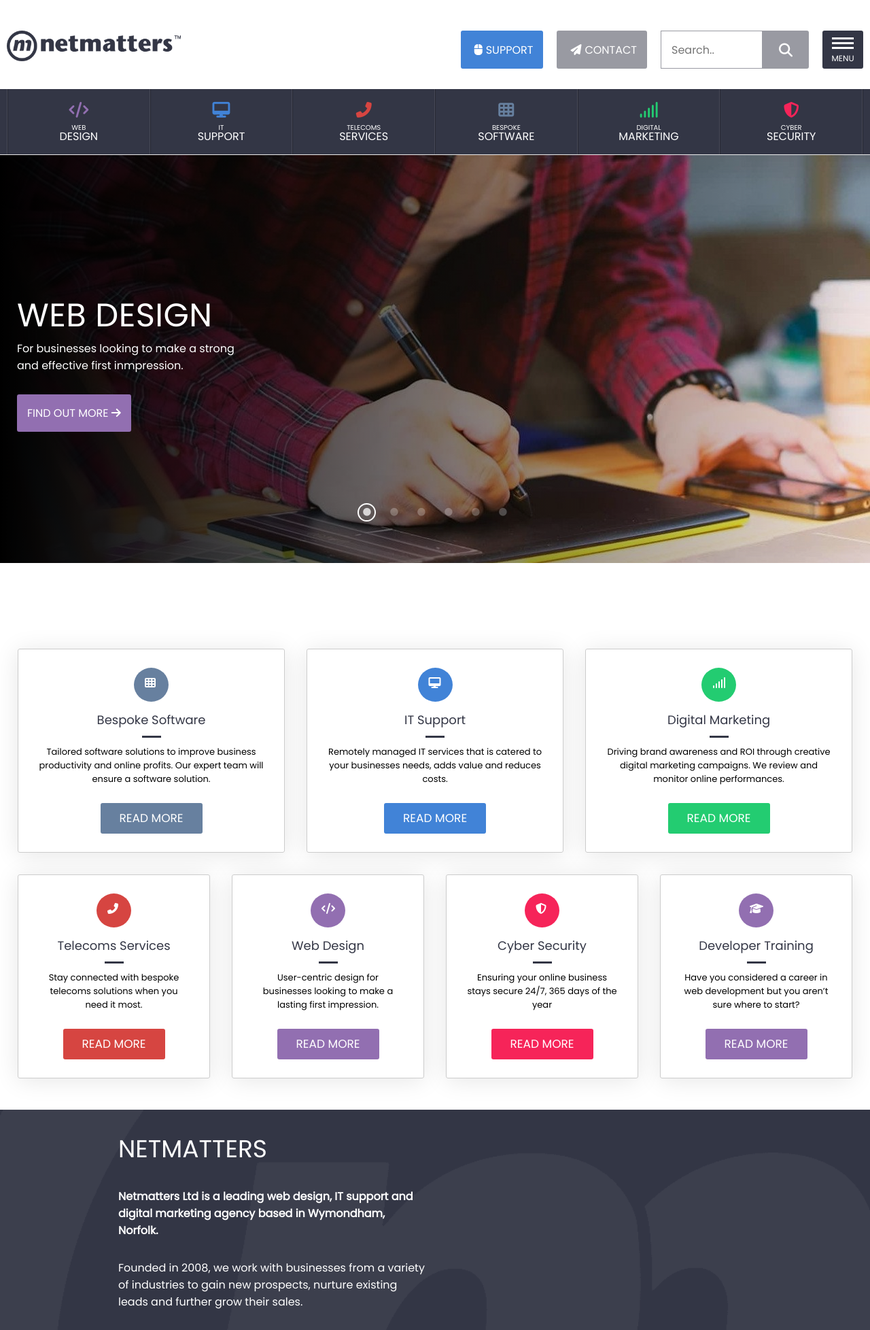
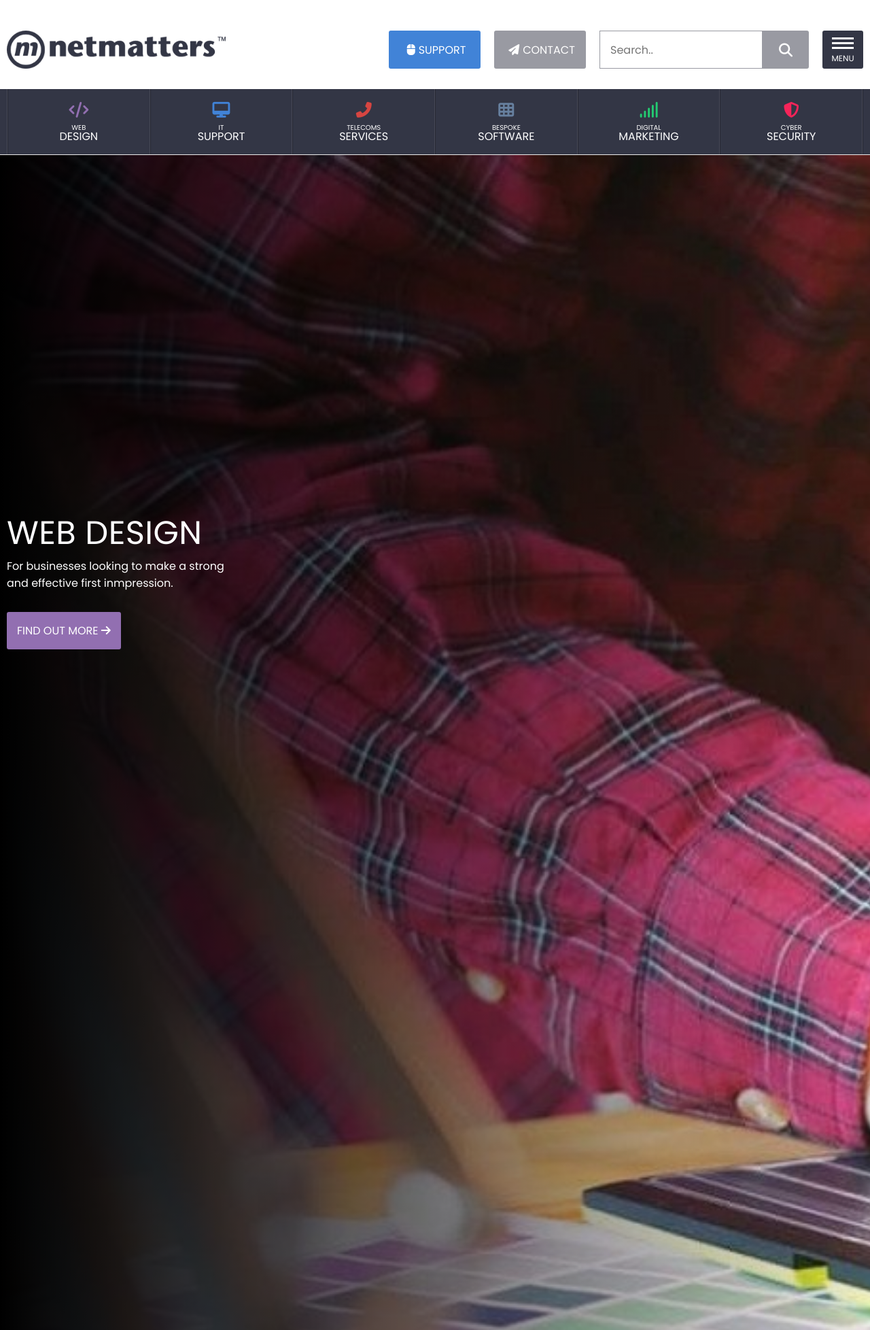
Before and after one commit to Orctooth/PHP_Reflection, a PHP site: page / in a window 1280 px wide. Shown: the top 1956 px of the page at 68% size. Run offline with PHP 8.4, Linux system fonts and the light colour scheme; some libraries are stand-ins or nearby versions; some web fonts are replaced.

Commit message:
All feedback addressed that was recieved today

```diff
--- a/css/styles.css
+++ b/css/styles.css
@@ -251,9 +251,8 @@ body {
   max-height: 100%;
 }
 
-.logo-con {
-  max-width: 100%;
-  display: flex;
+.home-link {
+  margin-right: auto;
 }
 
 #headerSTICK {
@@ -287,7 +286,6 @@ body {
 .header > .header-top > .buttons {
   display: flex;
   margin-left: auto;
-  width: 100%;
 }
 .header > .header-top > .buttons > * {
   margin-left: 20px;
@@ -327,6 +325,7 @@ body {
   border: none;
   padding: 15px 15px;
   color: #fff;
+  width: 135px;
 }
 .header > .header-top > .buttons > .btn-banner > i {
   line-height: 1.5;
@@ -632,49 +631,76 @@ body {
 }
 
 .banner {
-  min-height: 600px;
   width: 100vw;
-  margin-bottom: 80px;
+  height: 80vh;
+  padding: 0 0;
 }
 .banner > .banner-overlay {
   width: 100%;
-  height: 600px;
+  padding: 0 0;
+  height: 100%;
   background: linear-gradient(270deg, transparent 0%, #000), rgba(0, 0, 0, 0.15);
+}
+.banner > .banner-overlay > .slides div {
+  height: 100%;
+  padding: 0 0;
+  background-repeat: no-repeat;
+  background-size: cover;
+}
+.banner > .banner-overlay > .slides div > div {
+  height: 100%;
+  background-repeat: no-repeat;
+  background-size: cover;
 }
 .banner > .banner-overlay > .slides div > .slide-web {
   background: url("../img/web-pic.jpg");
+  background-repeat: no-repeat;
+  background-size: cover;
 }
 .banner > .banner-overlay > .slides div > .slide-it {
   background: url("../img/home-57sJ.jpg");
+  background-repeat: no-repeat;
+  background-size: cover;
 }
 .banner > .banner-overlay > .slides div > .slide-tel {
   background: url("../img/telecoms-pic.jpg");
+  background-repeat: no-repeat;
+  background-size: cover;
 }
 .banner > .banner-overlay > .slides div > .slide-bes {
   background: url("../img/bespoke-pic.jpg");
+  background-repeat: no-repeat;
+  background-size: cover;
 }
 .banner > .banner-overlay > .slides div > .slide-dig {
   background: url("../img/digitalmarketing-pic.jpg");
+  background-repeat: no-repeat;
+  background-size: cover;
 }
 .banner > .banner-overlay > .slides div > .slide-sec {
   background: url("../img/security-pic.jpg");
+  background-repeat: no-repeat;
+  background-size: cover;
 }
 .banner > .banner-overlay > .slides {
+  height: 80vh;
   width: 100%;
+  padding: 0 0;
   background-repeat: no-repeat;
+  background-size: cover;
 }
 .banner > .banner-overlay > .slides div {
   background-size: cover;
   background-position: right 600px;
   background-repeat: no-repeat;
-  height: 600px;
 }
 .banner > .banner-overlay > .slides div > .s-overlay {
   background: linear-gradient(270deg, transparent 0%, #000), rgba(0, 0, 0, 0.05);
 }
 .banner > .banner-overlay > .slides div > .s-overlay > .banner-text {
   margin: 0 auto;
-  padding-top: 200px;
+  height: 80vh;
+  padding-top: 100px;
   text-align: center;
   display: block;
   justify-content: center;
@@ -966,7 +992,7 @@ body {
 .culture-back {
   background-repeat: no-repeat;
   background-size: cover;
-  padding: 15px 15px;
+  padding: 15px 0px;
   text-align: left;
 }
 .culture-back > p, .culture-back h2 {
@@ -1579,7 +1605,7 @@ body {
 }
 @media only screen and (min-width: 768px) {
   .support {
-    visibility: hidden;
+    display: none !important;
   }
   .support > i {
     display: none;
@@ -1656,6 +1682,7 @@ body {
   .searchbar-lg > form > input {
     display: block;
     border: 1px solid #999aa2;
+    width: 240px;
   }
   .searchbar-lg > form > button {
     border-top-left-radius: 0px;
@@ -1693,9 +1720,6 @@ body {
   }
 }
 @media only screen and (min-width: 768px) {
-  .banner-text {
-    padding-left: 15px;
-  }
   .banner-text > h1, .banner-text p {
     text-align: left;
   }
@@ -1717,7 +1741,6 @@ body {
   }
 
   .culture-back {
-    width: 992px;
     margin: 0 auto;
     background-color: rgba(0, 0, 0, 0);
   }
@@ -1779,7 +1802,7 @@ body {
 @media only screen and (min-width: 1260px) {
   .nav-cards {
     width: 1260px;
-    margin: 0 auto;
+    margin: 30px auto;
   }
 
   .xxl-row-nav {
@@ -1988,21 +2011,10 @@ body {
   header {
     width: 100%;
     margin-left: 0;
-    padding-right: 30px;
-  }
-
-  .logo-con, .home-link, #logo {
-    min-width: 50%;
-    max-width: 100%;
   }
 
   #logo {
     vertical-align: middle;
-  }
-
-  .logo-con {
-    vertical-align: middle;
-    align-items: center;
   }
 
   .buttons {
@@ -2019,6 +2031,10 @@ body {
 .news-cards, .companies, .sign-up-form, .footer-content {
     max-width: 768px;
     margin: 0 auto;
+  }
+
+  .buttons {
+    margin-left: 0 !important;
   }
 }
 @media only screen and (min-width: 992px) {
@@ -2041,7 +2057,6 @@ body {
 @media only screen and (min-width: 1260px) and (-ms-high-contrast: active), only screen and (min-width: 1260px) and (-ms-high-contrast: none) {
   .slides {
     width: 100vw;
-    margin-left: 100px;
   }
 }
 @media screen and (-ms-high-contrast: active), (-ms-high-contrast: none) {
@@ -2069,5 +2084,10 @@ body {
     top: -230px;
   }
 }
+@media only screen and (min-width: 1260px) {
+  .banner-text {
+    padding-top: 20vh !important;
+  }
+}
 
 /*# sourceMappingURL=styles.css.map */
--- a/index.html
+++ b/index.html
@@ -814,7 +814,7 @@
 
             <!-- About section featuring a callout button and text over a static image. -->
             <div class="culture">
-                <section class="culture-back">
+                <div class="culture-back">
                     <h2>NETMATTERS</h2>
                     <p><strong>Netmatters Ltd is a leading web design, IT support and digital marketing agency based in Wymondham, Norfolk.</strong></p>
                     <p>Founded in 2008, we work with businesses from a variety of industries to gain new prospects, nurture existing leads and further grow their sales.</p>
@@ -822,7 +822,7 @@
                     <button class="btn-culture">OUR CULTURE <i class="fas fa-arrow-right"></i></button>
 
 
-                </section>
+                </div>
 
             </div>
 
--- a/scss/_media-queries.scss
+++ b/scss/_media-queries.scss
@@ -59,7 +59,7 @@
 //hide call button and mobile search
 @media only screen and (min-width:768px){
     .support{
-        visibility: hidden;
+        display: none !important;
         & > i{
             display: none;
         }
@@ -175,7 +175,7 @@
             & > input{
                 display:block;
                 border: 1px solid $gray-ish;
-
+                width:240px;
             }
             & > button{
                 border-top-left-radius: 0px;
@@ -244,7 +244,7 @@
 @media only screen and (min-width:768px)
 {
     .banner-text{
-        padding-left: 15px;
+        //padding-left: 15px;
         & > h1, p{
             text-align: left;
         }
@@ -268,6 +268,8 @@
 
 
 
+
+
 //culture query
 @media only screen and (min-width:992px){
     .culture{
@@ -278,7 +280,6 @@
         background-position: right;
     }
     .culture-back{
-        width: 992px;
         margin: 0 auto;
         background-color: rgba(0,0,0,0);
 
@@ -354,7 +355,7 @@
 @media only screen and (min-width: 1260px){
     .nav-cards{
         width: 1260px;
-        margin: 0 auto;
+        margin: 30px auto;
     }
 
     .xxl-row-nav{
@@ -701,21 +702,13 @@
     header{
         width: 100%;
         margin-left: 0;
-        padding-right: 30px;
+        //padding-right: 30px;
     }
-    .logo-con, .home-link, #logo{
-        min-width: 50%;
-        max-width: 100%;
 
-
-    }
     #logo{
         vertical-align: middle;
     }
-    .logo-con{
-        vertical-align: middle;
-        align-items: center;
-    }
+
 
 
     .buttons{
@@ -737,6 +730,11 @@
     .news-cards, .companies, .sign-up-form, .footer-content {
         max-width: 768px;
         margin: 0 auto;
+
+
+    }
+    .buttons{
+        margin-left: 0 !important;
     }
 
 
@@ -764,7 +762,7 @@
     @media screen and (-ms-high-contrast: active), (-ms-high-contrast: none) {
         .slides{
             width: 100vw;
-            margin-left: 100px;
+            //margin-left: 100px;
         }
     }
 
@@ -806,3 +804,9 @@
         top: -230px;
     }
 }
+
+@media only screen and (min-width:1260px){
+    .banner-text{
+        padding-top: 20vh !important;
+    }
+}
--- a/scss/styles.scss
+++ b/scss/styles.scss
@@ -237,12 +237,11 @@ $hamburger-types: (
     max-width: 100%;
     max-height: 100%;
 }
-
-.logo-con{
-    //margin-right: 30px;
-    max-width: 100%;
-    display: flex;
-}
+.home-link{
+    //max-width: 300px !important;
+    margin-right: auto;
+}
+
 
 #headerSTICK{
     position: absolute;
@@ -283,7 +282,7 @@ $hamburger-types: (
         & > .buttons{
             display:flex;
             margin-left: auto;
-            width: 100%;
+
             & > *{
                margin-left: 20px;
 
@@ -333,6 +332,7 @@ $hamburger-types: (
                 border: none;
                 padding: 15px 15px;
                 color:#fff;
+                width: 135px;
                 & > i{
                     line-height: 1.5;
                     margin: 0 5px;
@@ -773,43 +773,64 @@ $hamburger-types: (
 //Banner styles
 
 .banner{
-   min-height: 600px;
+
    width: 100vw;
-   margin-bottom: 80px;
-
-
+   height: 80vh;
+    padding: 0 0;
     & > .banner-overlay{
         width: 100%;
-        height: 600px;
+        padding: 0 0;
+        height: 100%;
         background: linear-gradient(270deg, transparent 0%, #000),rgba(0,0,0,0.15);
 
 
         & >.slides div{
-
+            height: 100%;
+            padding: 0 0;
+            background-repeat: no-repeat;
+            background-size: cover;
+            & > div{
+                height: 100%;
+                background-repeat: no-repeat;
+                background-size: cover;
+            }
             & >.slide-web{
-
                 background: url('../img/web-pic.jpg');
-
+                background-repeat: no-repeat;
+            background-size: cover;
             }
             & >.slide-it{
                 background: url('../img/home-57sJ.jpg');
+                background-repeat: no-repeat;
+            background-size: cover;
             }
             & >.slide-tel{
                 background: url('../img/telecoms-pic.jpg');
+                background-repeat: no-repeat;
+            background-size: cover;
             }
             & >.slide-bes{
                 background: url('../img/bespoke-pic.jpg');
+                background-repeat: no-repeat;
+            background-size: cover;
             }
             & >.slide-dig{
                 background: url('../img/digitalmarketing-pic.jpg');
+                background-repeat: no-repeat;
+            background-size: cover;
             }
             & >.slide-sec{
                 background: url('../img/security-pic.jpg');
+                background-repeat: no-repeat;
+            background-size: cover;
             }
         }
         & > .slides{
+            height: 80vh;
             width: 100%;
+            padding: 0 0;
             background-repeat: no-repeat;
+            background-size: cover;
         }
 
         & > .slides div{
@@ -819,7 +840,7 @@ $hamburger-types: (
             background-repeat: no-repeat;
 
             // width: 100vw;
-            height: 600px;
+
             & > .s-overlay{
                 background: linear-gradient(270deg, transparent 0%, #000),rgba(0,0,0,0.05);
                 & > .banner-text{
@@ -829,7 +850,8 @@ $hamburger-types: (
                         font-weight: 400;
                     }
                     margin: 0 auto;
-                    padding-top: 200px;
+                    height: 80vh;
+                    padding-top: 100px;
                     text-align: center;
                     display: block;
                     justify-content: center;
@@ -1157,7 +1179,7 @@ $hamburger-types: (
 .culture-back{
     background-repeat: no-repeat;
     background-size: cover;
-    padding: 15px 15px;
+    padding: 15px 0px;
     text-align: left;
 
     & > p,h2{
```
Also changed, not shown: 1 other file.
